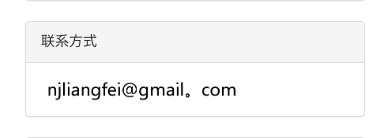
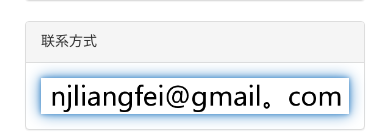
Before and after one commit to liangfeidotme/catyblog-django, a Django app: page /about/ in a window 390 px wide. Shown: the part 1108-1246 px from the top of the page. Run offline with Django 3.2, Linux system fonts and the light colour scheme; some libraries are stand-ins or nearby versions.

Commit message:
修改图片的css，当屏幕size小于480时，图像宽度自适应为100%

```diff
--- a/blog/static/css/style.css
+++ b/blog/static/css/style.css
@@ -19,6 +19,11 @@ body {
 
 footer {
   padding: 30px 0;
+}
+
+img {
+    box-shadow: 0 0 15px #428bca, 0 0 5px #428bca;
+    -moz-box-shadow: 3px 3px 3px;
 }
 
 h1, h2, h3, h4, h5, h6 {
@@ -82,6 +87,12 @@ h1, h2, h3, h4, h5, h6 {
     }
 }
 
+@media screen and (max-width: 480px) {
+    img {
+        width: 100%;
+    }
+}
+
 @media screen and (min-width: 768px) {
     .post-date {
         padding-right: 10px;
```
